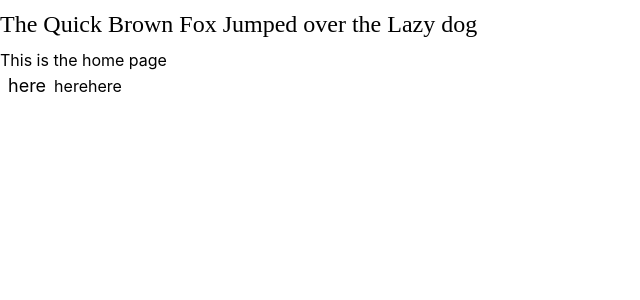
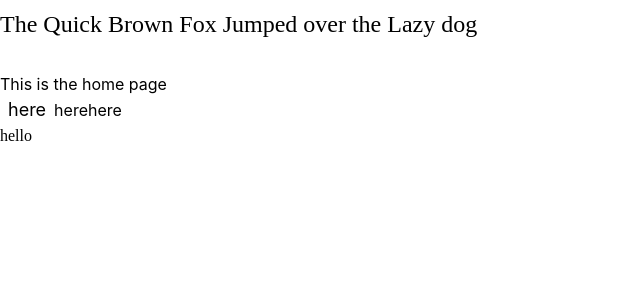
Before and after one commit to kiritocode1/nice, a React (Create React App) app in the folder trial/: page / in a window 1280 px wide. Shown: the top 300 px of the page, without its empty margins (0-640 px from the left). Built offline with nearby package versions, Linux system fonts and the light colour scheme.

Commit message:
the presense done

```diff
--- a/trial/src/App.js
+++ b/trial/src/App.js
@@ -11,10 +11,9 @@ import Music from './Components/music';
 import { Link } from 'react-router-dom';
 import User from './Components/usey';
 // import { Navigate } from 'react-router-dom';
-
-
+import { useState, useEffect } from "react";
 function App() {
-
+  const [written, setwritten] = useState("hello");
   // const star = useSpring({
   //   from: {
   //     rotateZ: 0,
@@ -24,9 +23,12 @@ function App() {
   //   rotateZ: 180,
   //   backgroundColor:"yellow",
   // });
+  useEffect(() => {
+  }, [written]);
   return (
     <div className="App">
-      <Navbar/>
+      <Navbar />
+      <input type="text" className="text-green-500 caret-green-300" onChange={e=>setwritten(e.target.value)} />
       <Routes>
         <Route path='/' element={<Home/>} />
         <Route path="/Room" element={<Room />} />
@@ -36,6 +38,7 @@ function App() {
       <Link to="/music"><button className='text-lg mx-2'>here</button></Link>
       <Link to="/">here</Link>
       <Link to="/Room">here</Link>
+      <h1 className="font-7">{written}</h1>
     </div>
   );
 }
```
